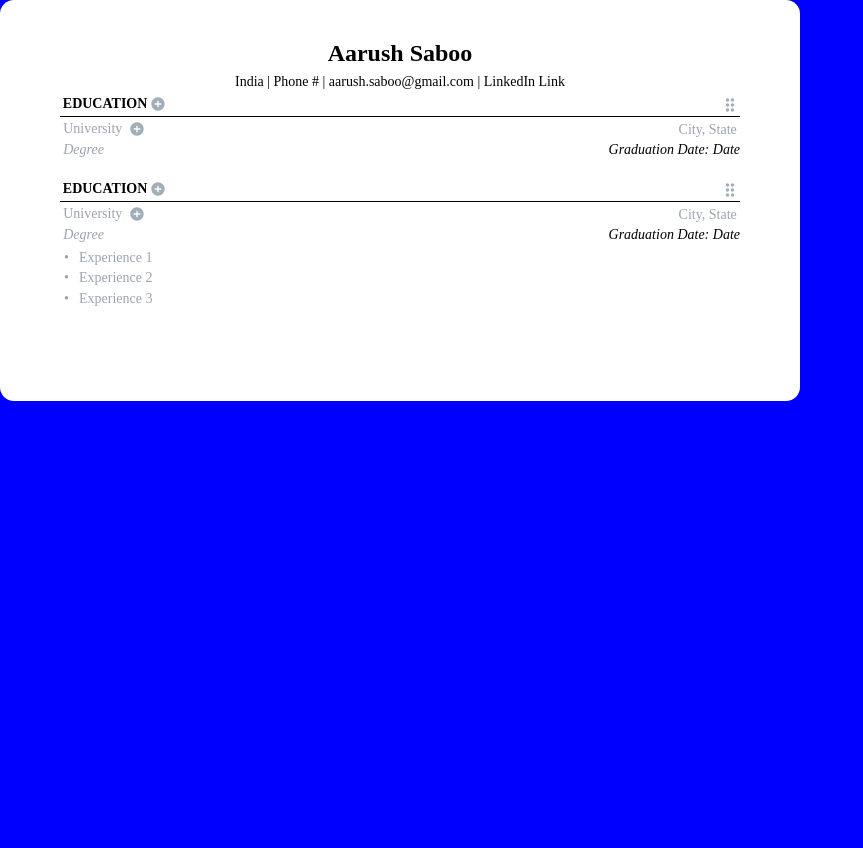
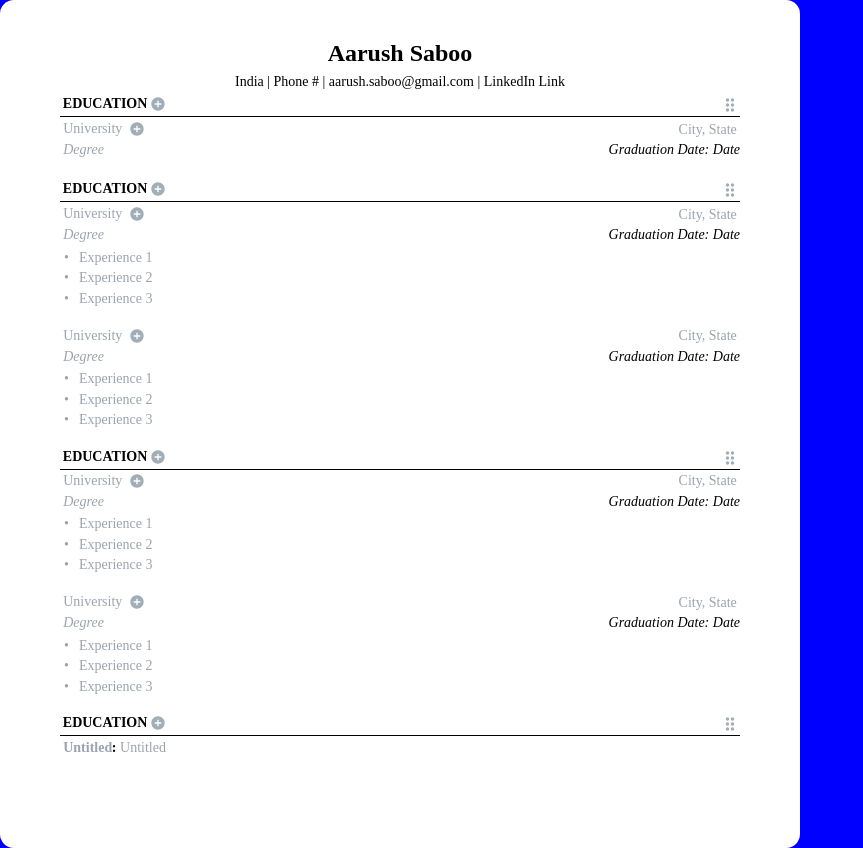
Before and after one commit to aarushsaboo/resume-frontend, a JavaScript app: page / in a window 1280 px wide. Shown: the whole page, without its empty margins (0-863 px from the left). Before the commit the page ends 800 px from the top, so only its background shows below. Built offline with nearby package versions, Linux system fonts and the light colour scheme; the HTML template or start-up script is replaced by a standard one.

Commit message:
Finished!! Just gotta make it editable + convertible to pdf.

```diff
--- a/src/components/Organization/Organization.js
+++ b/src/components/Organization/Organization.js
@@ -1,8 +1,11 @@
 import styles from './Organization.module.css';
 
-const Organization = ({leftIconStyles, rightIconStyles}) => {
+const Organization = ({leftIconStyles, rightIconStyles, hasTopMargin = false}) => {
   return (
-      <div className={styles.organization}>
+    <div
+      className={styles.organization}
+      style={{ marginTop: hasTopMargin ? "16px" : "0" }}
+    >
       <div className={styles.part1}>
         <div className={styles.textContent}>
           <div className={leftIconStyles}></div>
--- a/src/pages/ResumeWorkspace/ResumeWorkspace.js
+++ b/src/pages/ResumeWorkspace/ResumeWorkspace.js
@@ -36,6 +36,7 @@ const ResumeWorkspace = () => {
             rightIconStyles={styles.rightIcon}
           />
           <div className={styles.container}>
+            {/* first company */}
             <Organization
               leftIconStyles={styles.leftIcon}
               rightIconStyles={styles.rightIcon}
@@ -45,6 +46,61 @@ const ResumeWorkspace = () => {
               rightIconStyles={styles.rightIcon}
             />
             <BulletContainer />
+            {/* second company */}
+            <Organization
+              leftIconStyles={styles.leftIcon}
+              rightIconStyles={styles.rightIcon}
+              hasTopMargin={true}
+            />
+            <Degree
+              leftIconStyles={styles.leftIcon}
+              rightIconStyles={styles.rightIcon}
+            />
+            <BulletContainer />
+          </div>
+        </div>
+        <div className={styles.leadershipExperience}>
+          <Heading
+            leftIconStyles={styles.leftIcon}
+            rightIconStyles={styles.rightIcon}
+          />
+          {/* first company */}
+          <Organization
+            leftIconStyles={styles.leftIcon}
+            rightIconStyles={styles.rightIcon}
+          />
+          <Degree
+            leftIconStyles={styles.leftIcon}
+            rightIconStyles={styles.rightIcon}
+          />
+          <BulletContainer />
+          {/* second company */}
+          <Organization
+            leftIconStyles={styles.leftIcon}
+            rightIconStyles={styles.rightIcon}
+            hasTopMargin={true}
+          />
+          <Degree
+            leftIconStyles={styles.leftIcon}
+            rightIconStyles={styles.rightIcon}
+          />
+          <BulletContainer />
+        </div>
+        <div className={styles.customSection}>
+          <Heading
+            leftIconStyles={styles.leftIcon}
+            rightIconStyles={styles.rightIcon}
+          />
+          <div className={styles.container2}>
+            <div className={styles.leftIcon}></div>
+            <div className={styles.untitled1}>
+              <p>Untitled</p>
+              <div className={styles.rightIcon}></div>
+            </div>
+            <div className={styles.colon}>:&nbsp;</div>
+            <div className={styles.untitled2}>
+              <p>Untitled</p>
+            </div>
           </div>
         </div>
       </div>
--- a/src/pages/ResumeWorkspace/ResumeWorkspace.module.css
+++ b/src/pages/ResumeWorkspace/ResumeWorkspace.module.css
@@ -17,7 +17,7 @@
 }
 
 /* education */
-.education, .projectExperience{
+.education, .projectExperience, .leadershipExperience, .customSection{
     margin-bottom: 16px;
     width: 100%;
 }
@@ -36,3 +36,58 @@
   margin-top: 0.125rem;
   position: relative;
 }
+
+/* custom section */
+.container2{
+    align-items: center;
+    display: flex;
+    position: relative;
+    margin-top: 3.5px;
+}
+
+.untitled1{
+    cursor: pointer;
+    font-size: 14px;
+    font-family: "Times New Roman", Times, serif;
+    font-weight: 700;
+    height: fit-content;
+    text-align: left;
+    border-color: transparent;
+    border-bottom-width: 1px;
+    min-width: 20px;
+}
+
+.untitled1 p{
+    margin-left: 0;
+    height: max-content;
+    color: rgb(156 163 175);
+}
+
+.colon{
+    font-size: 14px; font-family: "Times New Roman", Times, serif; font-weight: 700;
+    margin-left: 4px;
+}
+
+.untitled2{
+
+    cursor: pointer;
+    align-items: flex-start;
+    width: 100%;
+    display: flex
+;
+    position: relative;
+    font-size: 14px;
+    font-family: "Times New Roman", Times, serif;
+    text-align: left;
+
+    border-color: transparent;
+    border-bottom-width: 1px;
+    min-width: 20px;
+}
+
+.untitled2 p{
+
+    margin-left: 0;
+    height: max-content;
+color: rgb(156 163 175);
+}
```
Lines whose indentation alone changed are shown as unchanged.
